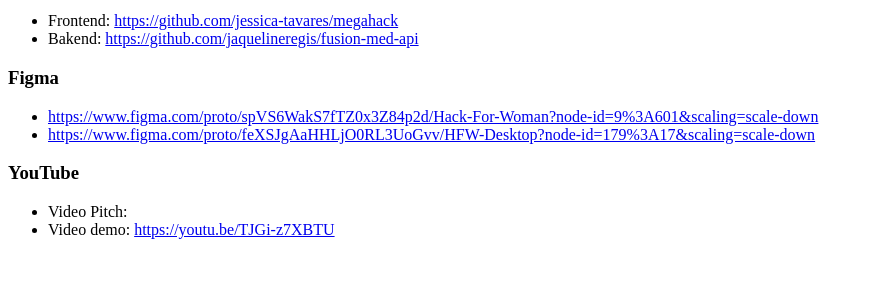
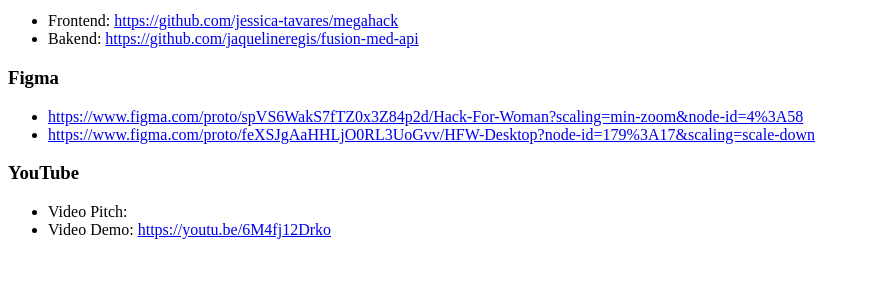
Before and after one commit to jaquelineregis/fusion-med-api, a Django app: page /links/ in a window 1280 px wide. Shown: the part 284-584 px from the top of the page, without its empty margins (0-873 px from the left). Run offline with Django 3.2, Linux system fonts and the light colour scheme.

Commit message:
fix(templates): Rename

```diff
--- a/fusionmed/settings.py
+++ b/fusionmed/settings.py
@@ -41,12 +41,10 @@ INSTALLED_APPS = [
     "django.contrib.sessions",
     "django.contrib.messages",
     "django.contrib.staticfiles",
-
     # third party apps
     "rest_framework",
     "corsheaders",
     "django_filters",
-
     # my apps
     "accounts",
     "appointments",
@@ -132,7 +130,7 @@ USE_TZ = True
 
 STATIC_URL = "/static/"
 STATIC_ROOT = os.path.join(BASE_DIR, "staticfiles")
-STATICFILES_DIRS = [os.path.join(BASE_DIR, 'static')]
+STATICFILES_DIRS = [os.path.join(BASE_DIR, "static")]
 
 MEDIA_URL = "/media/"
 MEDIA_ROOT = os.path.join(BASE_DIR, "media")
--- a/manage.py
+++ b/manage.py
@@ -6,7 +6,7 @@ import sys
 
 def main():
     """Run administrative tasks."""
-    os.environ.setdefault('DJANGO_SETTINGS_MODULE', 'fusionmed.settings')
+    os.environ.setdefault("DJANGO_SETTINGS_MODULE", "fusionmed.settings")
     try:
         from django.core.management import execute_from_command_line
     except ImportError as exc:
@@ -18,5 +18,5 @@ def main():
     execute_from_command_line(sys.argv)
 
 
-if __name__ == '__main__':
+if __name__ == "__main__":
     main()
--- a/templates/langing_page.html
+++ b/templates/langing_page.html
@@ -37,7 +37,7 @@
       <div class="row">
         <div class="col-md-6 my-5 text-lg-left text-center align-self-center">
           <h1 class="display-3 text-primary" style="	text-shadow: 0px 0px 4px Black;	box-shadow: 0px 0px 4px  black;">FUSION MED</h1>
-          <p class="lead text-primary">Monitore Sua Saúde</p>
+          <p class="lead text-primary">Revolucione a sua saúde</p>
           <div class="row mt-5">
             <div class="col-6 col-lg-4">
               <a href="#">
@@ -141,7 +141,7 @@
           <img class="img-fluid d-block my-4 animate-slide-in" src="{% static 'img/maoo.png' %}"> </div>
         <div class="col-md-6 align-self-center text-center text-md-left">
           <h1><b>FUSION MED</b></h1>
-          <p class="lead text-dark" contenteditable="true"><b class="text-white">Monitore Sua Saúde</b></p>
+          <p class="lead text-dark" contenteditable="true"><b class="text-white">Revolucione sua saúde</b></p>
           <div class="row mt-5">
             <div class="col-6 col-lg-4">
               <a href="#">
--- a/templates/links.html
+++ b/templates/links.html
@@ -21,7 +21,7 @@
         <div>
             <h3>API</h3>
             <ul>
-                <li><a href="https://fusion-med.herokuapp.com/">https://fusion-med.herokuapp.com/api/</a></li>
+                <li><a href="https://fusion-med.herokuapp.com/api/">https://fusion-med.herokuapp.com/api/</a></li>
             </ul>
         </div>
 
@@ -41,7 +41,7 @@
         <h3>Figma</h3>
         <ul>
             <li><a
-                    href="https://www.figma.com/proto/spVS6WakS7fTZ0x3Z84p2d/Hack-For-Woman?node-id=9%3A601&scaling=scale-down">https://www.figma.com/proto/spVS6WakS7fTZ0x3Z84p2d/Hack-For-Woman?node-id=9%3A601&scaling=scale-down</a>
+                    href="https://www.figma.com/proto/spVS6WakS7fTZ0x3Z84p2d/Hack-For-Woman?scaling=min-zoom&node-id=4%3A58">https://www.figma.com/proto/spVS6WakS7fTZ0x3Z84p2d/Hack-For-Woman?scaling=min-zoom&node-id=4%3A58</a>
             </li>
             <li><a
                     href="https://www.figma.com/proto/feXSJgAaHHLjO0RL3UoGvv/HFW-Desktop?node-id=179%3A17&scaling=scale-down">https://www.figma.com/proto/feXSJgAaHHLjO0RL3UoGvv/HFW-Desktop?node-id=179%3A17&scaling=scale-down</a>
@@ -53,7 +53,7 @@
         <h3>YouTube</h3>
         <ul>
             <li>Video Pitch: <a href="https://fusion-med.herokuapp.com/"></a></li>
-            <li>Video demo: <a href="https://youtu.be/TJGi-z7XBTU">https://youtu.be/TJGi-z7XBTU</a></li>
+            <li>Video Demo: <a href="https://youtu.be/6M4fj12Drko">https://youtu.be/6M4fj12Drko</a></li>
         </ul>
     </div>
 
```
Also changed, not shown: fusionmed/urls.py (+5 -5 lines).
